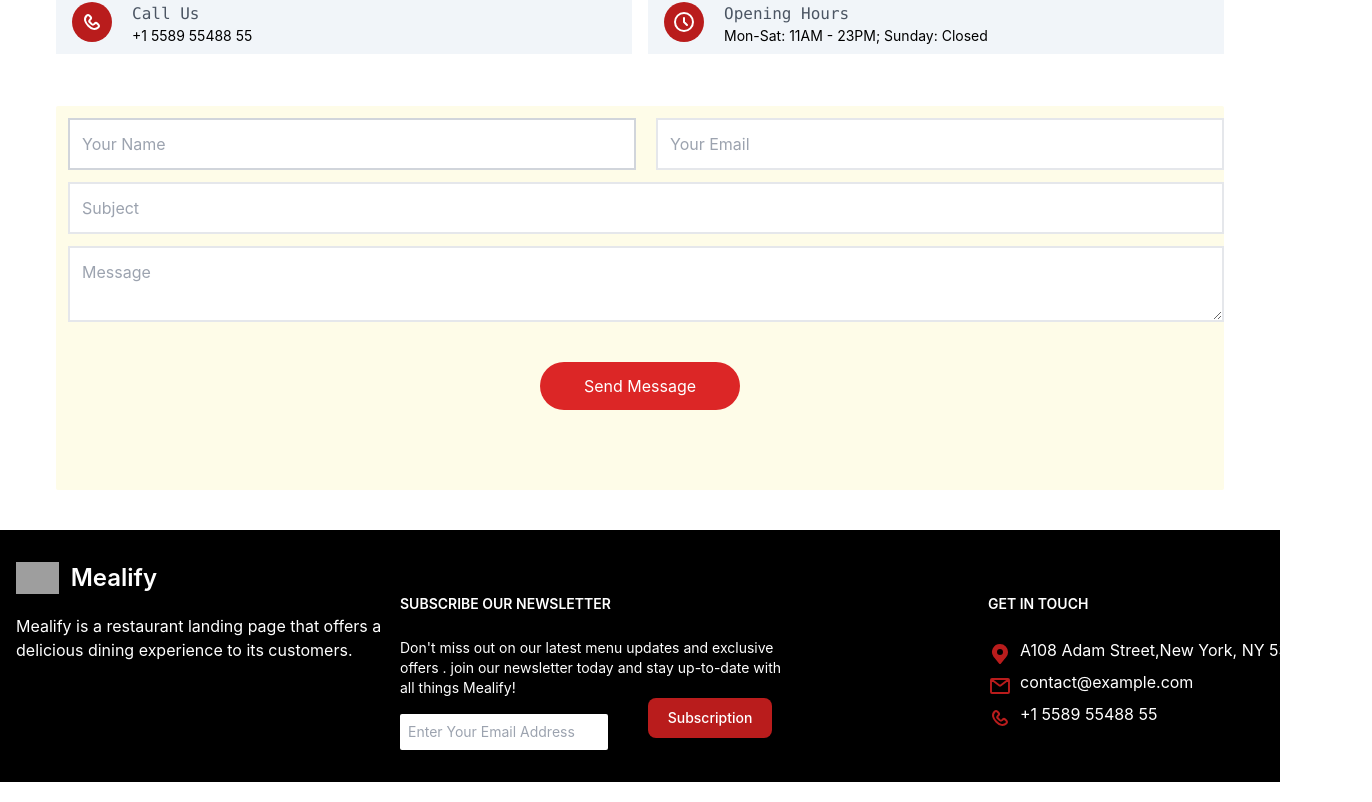
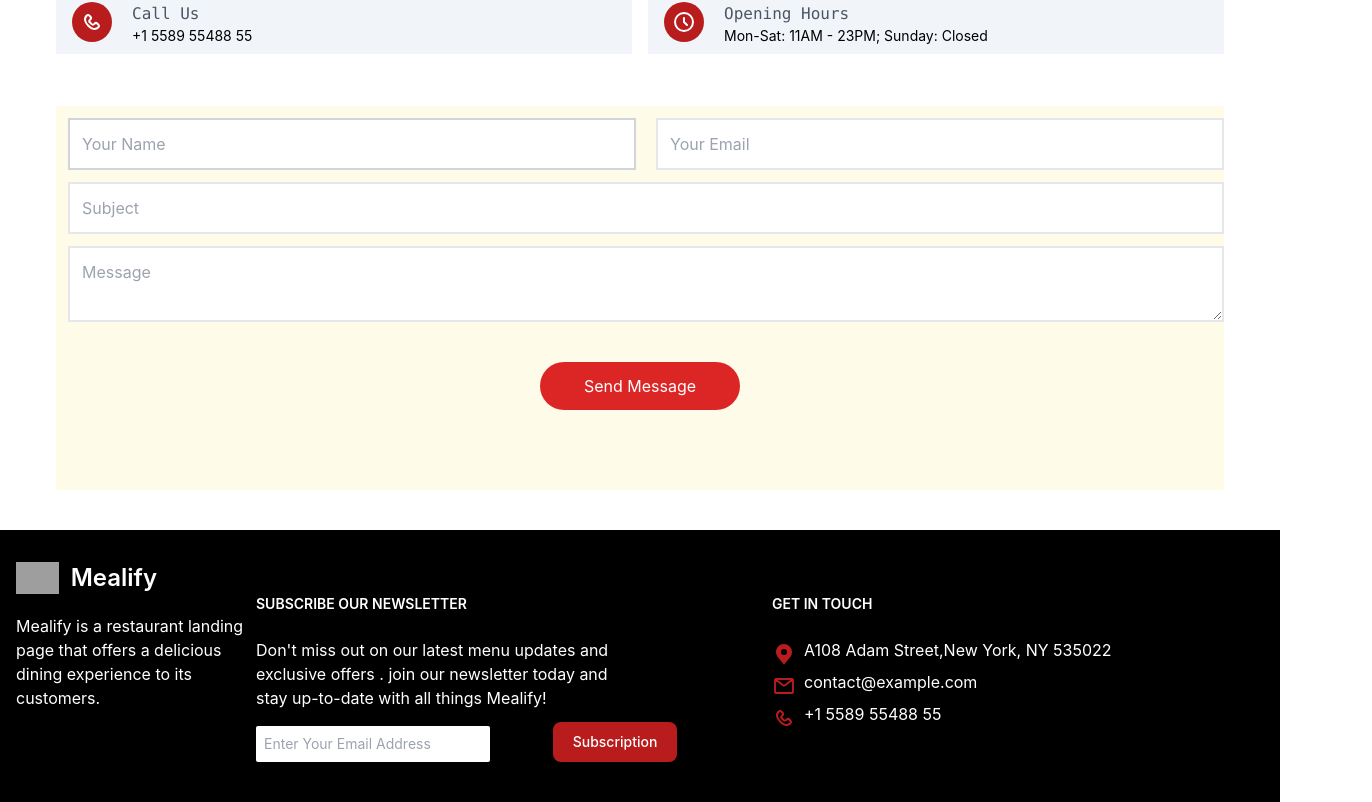
Before and after one commit to yafa-jawabreh21/RestaurantReact, a React (Create React App) app: page / in a window 1280 px wide. Shown: the part 2390-3192 px from the top of the page, 1372 px wide, since content can reach past the window. Built offline with nearby package versions, Linux system fonts and the light colour scheme; grey boxes are pictures that could not be loaded; a web font is replaced by a local one.

Commit message:
update footer

```diff
--- a/src/Home.js
+++ b/src/Home.js
@@ -32,83 +32,45 @@ function Home(){
                   <img src="https://flowbite.com/docs/images/logo.svg" class="h-8 me-3" alt="FlowBite Logo" />
                   <span class="self-center text-white text-2xl font-semibold whitespace-nowrap dark:text-white">Mealify</span>
               </a>
-              <p className=" text-white float-left sm:w-60 md:w-96 pt-5 text-left">Mealify is a restaurant landing page that offers a delicious dining experience to its customers.</p>
-              {/* <h1 className="text-white text-center pb-3"> Social Media</h1>
-              <hr/> */}
-              {/* <div class="flex mt-4 sm:justify-center sm:mt-0">
-              <a href="#" class="text-gray-500 hover:text-gray-900 dark:hover:text-white">
-                  <svg class="w-4 h-4" aria-hidden="true" xmlns="http://www.w3.org/2000/svg" fill="currentColor" viewBox="0 0 8 19">
-                        <path fill-rule="evenodd" d="M6.135 3H8V0H6.135a4.147 4.147 0 0 0-4.142 4.142V6H0v3h2v9.938h3V9h2.021l.592-3H5V3.591A.6.6 0 0 1 5.592 3h.543Z" clip-rule="evenodd"/>
-                    </svg>
-                  <span class="sr-only">Facebook page</span>
-              </a>
-              <a href="#" class="text-gray-500 hover:text-gray-900 dark:hover:text-white ms-5">
-                  <svg class="w-4 h-4" aria-hidden="true" xmlns="http://www.w3.org/2000/svg" fill="currentColor" viewBox="0 0 21 16">
-                        <path d="M16.942 1.556a16.3 16.3 0 0 0-4.126-1.3 12.04 12.04 0 0 0-.529 1.1 15.175 15.175 0 0 0-4.573 0 11.585 11.585 0 0 0-.535-1.1 16.274 16.274 0 0 0-4.129 1.3A17.392 17.392 0 0 0 .182 13.218a15.785 15.785 0 0 0 4.963 2.521c.41-.564.773-1.16 1.084-1.785a10.63 10.63 0 0 1-1.706-.83c.143-.106.283-.217.418-.33a11.664 11.664 0 0 0 10.118 0c.137.113.277.224.418.33-.544.328-1.116.606-1.71.832a12.52 12.52 0 0 0 1.084 1.785 16.46 16.46 0 0 0 5.064-2.595 17.286 17.286 0 0 0-2.973-11.59ZM6.678 10.813a1.941 1.941 0 0 1-1.8-2.045 1.93 1.93 0 0 1 1.8-2.047 1.919 1.919 0 0 1 1.8 2.047 1.93 1.93 0 0 1-1.8 2.045Zm6.644 0a1.94 1.94 0 0 1-1.8-2.045 1.93 1.93 0 0 1 1.8-2.047 1.918 1.918 0 0 1 1.8 2.047 1.93 1.93 0 0 1-1.8 2.045Z"/>
-                    </svg>
-                  <span class="sr-only">Discord community</span>
-              </a>
-              <a href="#" class="text-gray-500 hover:text-gray-900 dark:hover:text-white ms-5">
-                  <svg class="w-4 h-4" aria-hidden="true" xmlns="http://www.w3.org/2000/svg" fill="currentColor" viewBox="0 0 20 17">
-                    <path fill-rule="evenodd" d="M20 1.892a8.178 8.178 0 0 1-2.355.635 4.074 4.074 0 0 0 1.8-2.235 8.344 8.344 0 0 1-2.605.98A4.13 4.13 0 0 0 13.85 0a4.068 4.068 0 0 0-4.1 4.038 4 4 0 0 0 .105.919A11.705 11.705 0 0 1 1.4.734a4.006 4.006 0 0 0 1.268 5.392 4.165 4.165 0 0 1-1.859-.5v.05A4.057 4.057 0 0 0 4.1 9.635a4.19 4.19 0 0 1-1.856.07 4.108 4.108 0 0 0 3.831 2.807A8.36 8.36 0 0 1 0 14.184 11.732 11.732 0 0 0 6.291 16 11.502 11.502 0 0 0 17.964 4.5c0-.177 0-.35-.012-.523A8.143 8.143 0 0 0 20 1.892Z" clip-rule="evenodd"/>
-                </svg>
-                  <span class="sr-only">Twitter page</span>
-              </a>
-              <a href="#" class="text-gray-500 hover:text-gray-900 dark:hover:text-white ms-5">
-                  <svg class="w-4 h-4" aria-hidden="true" xmlns="http://www.w3.org/2000/svg" fill="currentColor" viewBox="0 0 20 20">
-                        <path fill-rule="evenodd" d="M10 .333A9.911 9.911 0 0 0 6.866 19.65c.5.092.678-.215.678-.477 0-.237-.01-1.017-.014-1.845-2.757.6-3.338-1.169-3.338-1.169a2.627 2.627 0 0 0-1.1-1.451c-.9-.615.07-.6.07-.6a2.084 2.084 0 0 1 1.518 1.021 2.11 2.11 0 0 0 2.884.823c.044-.503.268-.973.63-1.325-2.2-.25-4.516-1.1-4.516-4.9A3.832 3.832 0 0 1 4.7 7.068a3.56 3.56 0 0 1 .095-2.623s.832-.266 2.726 1.016a9.409 9.409 0 0 1 4.962 0c1.89-1.282 2.717-1.016 2.717-1.016.366.83.402 1.768.1 2.623a3.827 3.827 0 0 1 1.02 2.659c0 3.807-2.319 4.644-4.525 4.889a2.366 2.366 0 0 1 .673 1.834c0 1.326-.012 2.394-.012 2.72 0 .263.18.572.681.475A9.911 9.911 0 0 0 10 .333Z" clip-rule="evenodd"/>
-                  </svg>
-                  <span class="sr-only">GitHub account</span>
-              </a>
-              <a href="#" class="text-gray-500 hover:text-gray-900 dark:hover:text-white ms-5">
-                  <svg class="w-4 h-4" aria-hidden="true" xmlns="http://www.w3.org/2000/svg" fill="currentColor" viewBox="0 0 20 20">
-                    <path fill-rule="evenodd" d="M10 0a10 10 0 1 0 10 10A10.009 10.009 0 0 0 10 0Zm6.613 4.614a8.523 8.523 0 0 1 1.93 5.32 20.094 20.094 0 0 0-5.949-.274c-.059-.149-.122-.292-.184-.441a23.879 23.879 0 0 0-.566-1.239 11.41 11.41 0 0 0 4.769-3.366ZM8 1.707a8.821 8.821 0 0 1 2-.238 8.5 8.5 0 0 1 5.664 2.152 9.608 9.608 0 0 1-4.476 3.087A45.758 45.758 0 0 0 8 1.707ZM1.642 8.262a8.57 8.57 0 0 1 4.73-5.981A53.998 53.998 0 0 1 9.54 7.222a32.078 32.078 0 0 1-7.9 1.04h.002Zm2.01 7.46a8.51 8.51 0 0 1-2.2-5.707v-.262a31.64 31.64 0 0 0 8.777-1.219c.243.477.477.964.692 1.449-.114.032-.227.067-.336.1a13.569 13.569 0 0 0-6.942 5.636l.009.003ZM10 18.556a8.508 8.508 0 0 1-5.243-1.8 11.717 11.717 0 0 1 6.7-5.332.509.509 0 0 1 .055-.02 35.65 35.65 0 0 1 1.819 6.476 8.476 8.476 0 0 1-3.331.676Zm4.772-1.462A37.232 37.232 0 0 0 13.113 11a12.513 12.513 0 0 1 5.321.364 8.56 8.56 0 0 1-3.66 5.73h-.002Z" clip-rule="evenodd"/>
-                </svg>
-                  <span class="sr-only">Dribbble account</span>
-              </a>
-          </div> */}
+              <p className=" text-white float-left sm:w-60  pt-5 text-left sm:text-xs md:text-sm lg:text-base">Mealify is a restaurant landing page that offers a delicious dining experience to its customers.</p>
           </div>
-          {/* <div class="mb-6 md:mb-0 block">
-              <p className="text-white float-left w-96 pt-5 text-left">Mealify is a restaurant landing page that offers a delicious dining experience to its customers.</p>
-              <h1 className="text-white text-center pb-3"> Social Media</h1>
-              <hr/>
-          </div> */}
+
 
 
           <div class="grid grid-cols-2 gap-8 sm:gap-6 sm:grid-cols-2">
               <div>
                   <h2 class="mb-6 text-sm font-semibold text-white uppercase dark:text-white text-left">Subscribe our Newsletter</h2>
-                  <p className="text-white float-left lg:w-96  text-left text-sm">Don't miss out on our latest menu updates and exclusive offers . join our newsletter today and stay up-to-date with all things Mealify!</p>
+                  <p className="text-white float-left lg:w-96  text-left sm:text-xs md:text-sm lg:text-base ">Don't miss out on our latest menu updates and exclusive offers . join our newsletter today and stay up-to-date with all things Mealify!</p>
                   <br></br>
                   <form className="">
-                    <input className="text-gray-400 rounded-sm  p-2 w-52 float-left mt-4 text-sm" type="email" placeholder="Enter Your Email Address"></input>
-                    <button type="button" class="focus:outline-none text-white bg-red-700 hover:bg-red-800 focus:ring-4 focus:ring-red-300 font-medium rounded-lg text-sm px-5 py-2.5 me-2 mb-2 dark:bg-red-600 dark:hover:bg-red-700 dark:focus:ring-red-900">Subscription</button>
+                    <input className="text-gray-400 rounded-sm  p-2 float-left mt-4 text-sm" type="email" placeholder="Enter Your Email Address"></input>
+                    <button type="button" class=" mt-3 focus:outline-none text-white bg-red-700 hover:bg-red-800 focus:ring-4 focus:ring-red-300 font-medium rounded-lg text-sm px-5 py-2.5 me-2 mb-2 dark:bg-red-600 dark:hover:bg-red-700 dark:focus:ring-red-900">Subscription</button>
                   </form>
               </div>
-              <div className="lg:ml-36">
+              <div className="">
               <h2 class="mb-6 text-sm font-semibold text-white uppercase dark:text-white text-left">Get in Touch </h2>
                   <ul class="text-white font-normal">
                       <li class=" flex lg:w-96">
-                      <svg class="w-8 h-8 pr-2 text-red-700 dark:text-white" aria-hidden="true" xmlns="http://www.w3.org/2000/svg" width="24" height="24" fill="currentColor" viewBox="0 0 24 24">
+                      <svg class="md:w-8 md:h-8 sm:w-6 sm:h-6 pr-2 text-red-700 dark:text-white" aria-hidden="true" xmlns="http://www.w3.org/2000/svg" width="24" height="24" fill="currentColor" viewBox="0 0 24 24">
                       <path fill-rule="evenodd" d="M11.906 1.994a8.002 8.002 0 0 1 8.09 8.421 7.996 7.996 0 0 1-1.297 3.957.996.996 0 0 1-.133.204l-.108.129c-.178.243-.37.477-.573.699l-5.112 6.224a1 1 0 0 1-1.545 0L5.982 15.26l-.002-.002a18.146 18.146 0 0 1-.309-.38l-.133-.163a.999.999 0 0 1-.13-.202 7.995 7.995 0 0 1 6.498-12.518ZM15 9.997a3 3 0 1 1-5.999 0 3 3 0 0 1 5.999 0Z" clip-rule="evenodd"/>
                       </svg>
 
-                          <h3 className=" text-left" >A108 Adam Street,New York, NY 535022</h3>
+                          <h3 className=" text-left sm:text-xs md:text-sm lg:text-base" >A108 Adam Street,New York, NY 535022</h3>
                       </li>
 
                       <li className="flex lg:w-96">
-                      <svg class="w-8 h-8 pr-2 text-red-700 dark:text-white" aria-hidden="true" xmlns="http://www.w3.org/2000/svg" width="24" height="24" fill="none" viewBox="0 0 24 24">
+                      <svg class="md:w-8 md:h-8 sm:w-6 sm:h-6 pr-2 text-red-700 dark:text-white" aria-hidden="true" xmlns="http://www.w3.org/2000/svg" width="24" height="24" fill="none" viewBox="0 0 24 24">
                       <path stroke="currentColor" stroke-linecap="round" stroke-width="1.9" d="m3.5 5.5 7.893 6.036a1 1 0 0 0 1.214 0L20.5 5.5M4 19h16a1 1 0 0 0 1-1V6a1 1 0 0 0-1-1H4a1 1 0 0 0-1 1v12a1 1 0 0 0 1 1Z"/>
                       </svg>
 
-                      <h3 className=" text-left">contact@example.com</h3>
+                      <h3 className=" text-left sm:text-xs md:text-sm lg:text-base">contact@example.com</h3>
                       </li>
                       <li className="flex lg:w-96">
-                      <svg class="w-8 h-8 pr-2 text-red-700 dark:text-white" aria-hidden="true" xmlns="http://www.w3.org/2000/svg" width="24" height="24" fill="none" viewBox="0 0 24 24">
+                      <svg class="md:w-8 md:h-8 sm:w-6 sm:h-6 pr-2 text-red-700 dark:text-white" aria-hidden="true" xmlns="http://www.w3.org/2000/svg" width="24" height="24" fill="none" viewBox="0 0 24 24">
                       <path stroke="currentColor" stroke-linecap="round" stroke-linejoin="round" stroke-width="2" d="M18.427 14.768 17.2 13.542a1.733 1.733 0 0 0-2.45 0l-.613.613a1.732 1.732 0 0 1-2.45 0l-1.838-1.84a1.735 1.735 0 0 1 0-2.452l.612-.613a1.735 1.735 0 0 0 0-2.452L9.237 5.572a1.6 1.6 0 0 0-2.45 0c-3.223 3.2-1.702 6.896 1.519 10.117 3.22 3.221 6.914 4.745 10.12 1.535a1.601 1.601 0 0 0 0-2.456Z"/>
                       </svg>
 
-                        <h3 className=" text-left">+1 5589 55488 55 </h3>
+                        <h3 className=" text-left sm:text-xs md:text-sm lg:text-base">+1 5589 55488 55 </h3>
                       </li>
                   </ul>
               </div>
```
